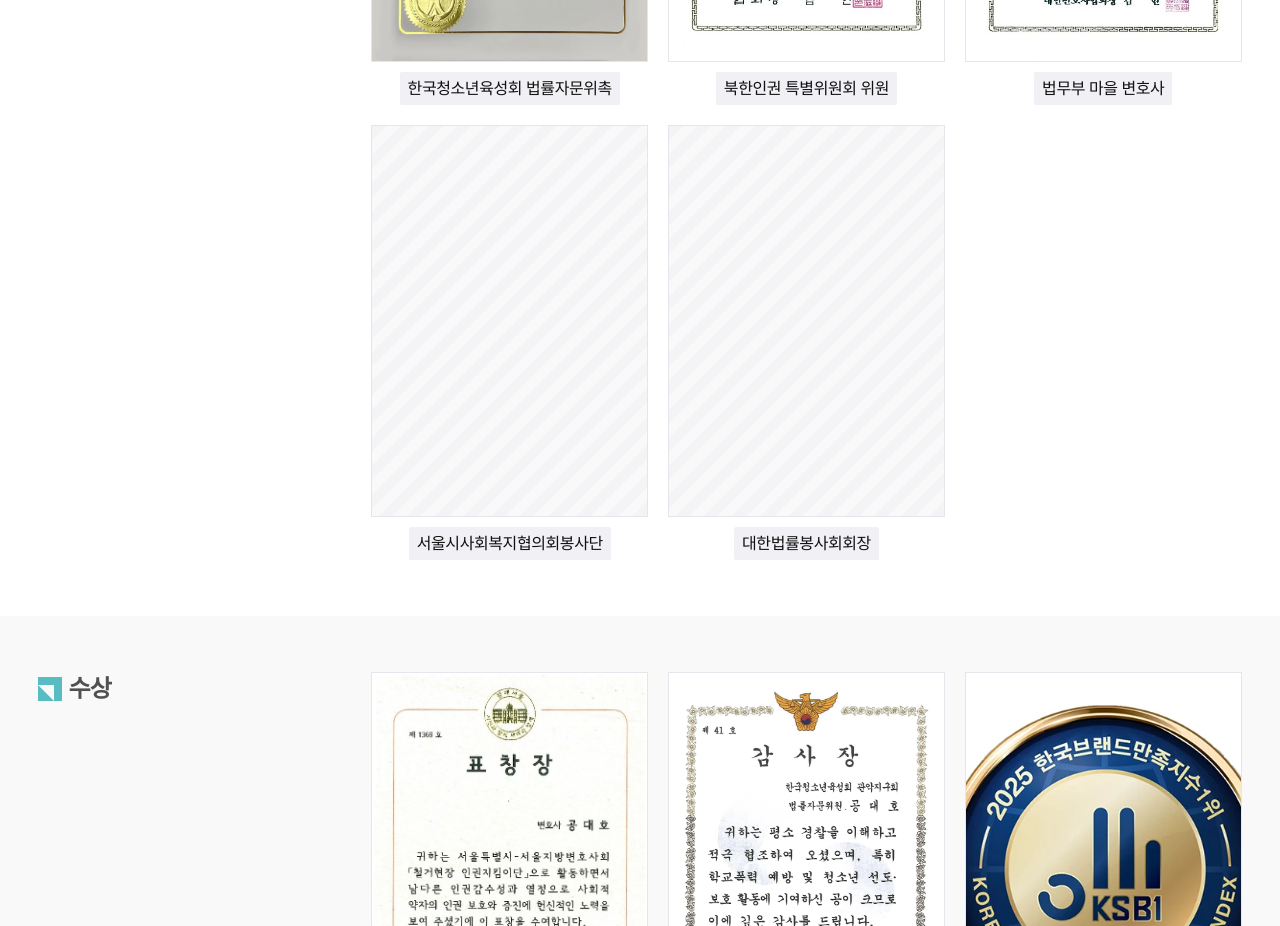
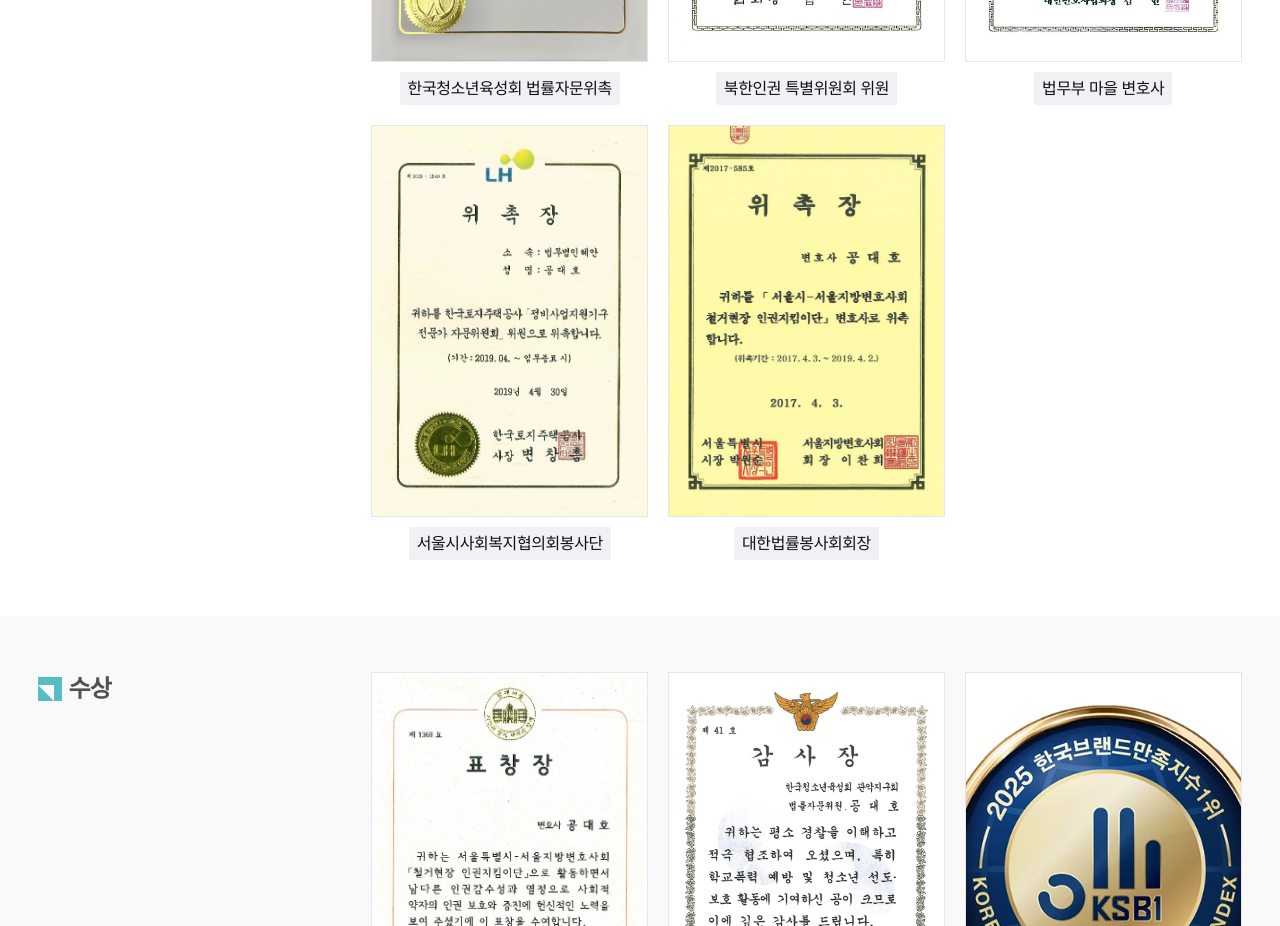
Before and after one commit to james-oh-dot/gyungkook, a React (Vite) app: page /about/lawyers/gongdaeho in a window 1280 px wide. Shown: the part 4600-5526 px from the top of the page. Built offline with nearby package versions, Linux system fonts and the light colour scheme; a web font is replaced by a local one.

Commit message:
Fill lawyer appointment certificate images

```diff
--- a/src/data/lawyers.ts
+++ b/src/data/lawyers.ts
@@ -22,10 +22,9 @@
  * curl/egress block on figma.com, unlike `download_assets`' short-lived URLs.
  * See node IDs 89:3357/3360 (인증서), 89:3374/3377/3380/3384/3387/3390 (위촉),
  * 89:3411/3414/3417 (수상) in file `iijQYSn6QBUMArHdBUSqKr`. The remaining 2
- * appointments (서울시사회복지협의회봉사단 / 대한법률봉사회회장) reuse OTHER
- * items' images in the Figma source itself (identical asset refs — designer
- * placeholder, not a real cert scan) — left as captioned placeholder frames
- * on purpose; do not wire a duplicate/wrong image to them.
+ * appointments (서울시사회복지협의회봉사단 / 대한법률봉사회회장) reuse the LH / 서울시
+ * scans in the Figma source itself (identical asset refs — no distinct scan was
+ * supplied), so the profile mirrors those source mappings.
  */
 
 import { progressiveAsset } from '../utils/progressiveImage'
@@ -210,8 +209,14 @@
     { label: '한국청소년육성회 법률자문위촉', image: cert('gongdaeho-apt-youth-legal') },
     { label: '북한인권 특별위원회 위원', image: cert('gongdaeho-apt-nk-human-rights') },
     { label: '법무부 마을 변호사', image: cert('gongdaeho-apt-village-lawyer') },
-    { label: '서울시사회복지협의회봉사단' },
-    { label: '대한법률봉사회회장' },
+    {
+      label: '서울시사회복지협의회봉사단',
+      image: cert('gongdaeho-apt-lh'),
+    },
+    {
+      label: '대한법률봉사회회장',
+      image: cert('gongdaeho-apt-seoul-human-rights'),
+    },
   ],
   awards: [
     { label: '서울시 인권지킴이단', image: cert('gongdaeho-award-human-rights') },
```
